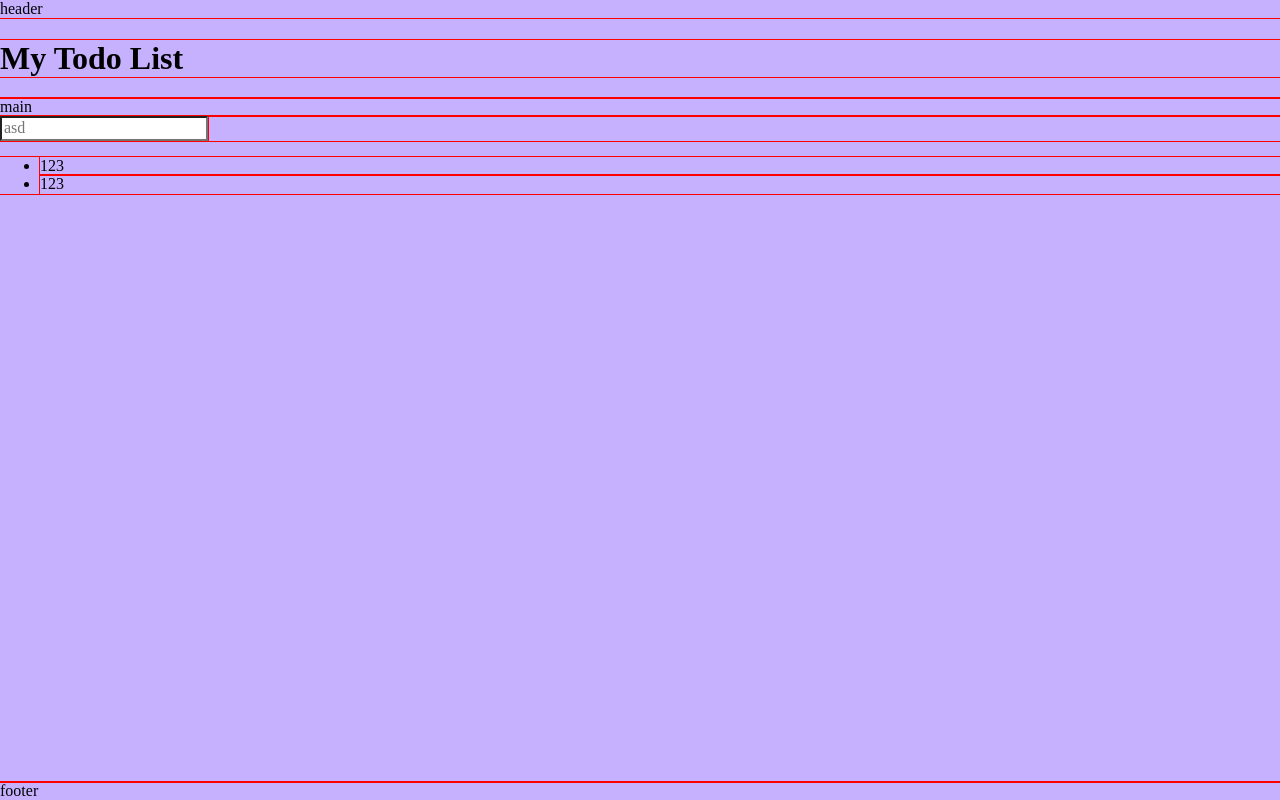
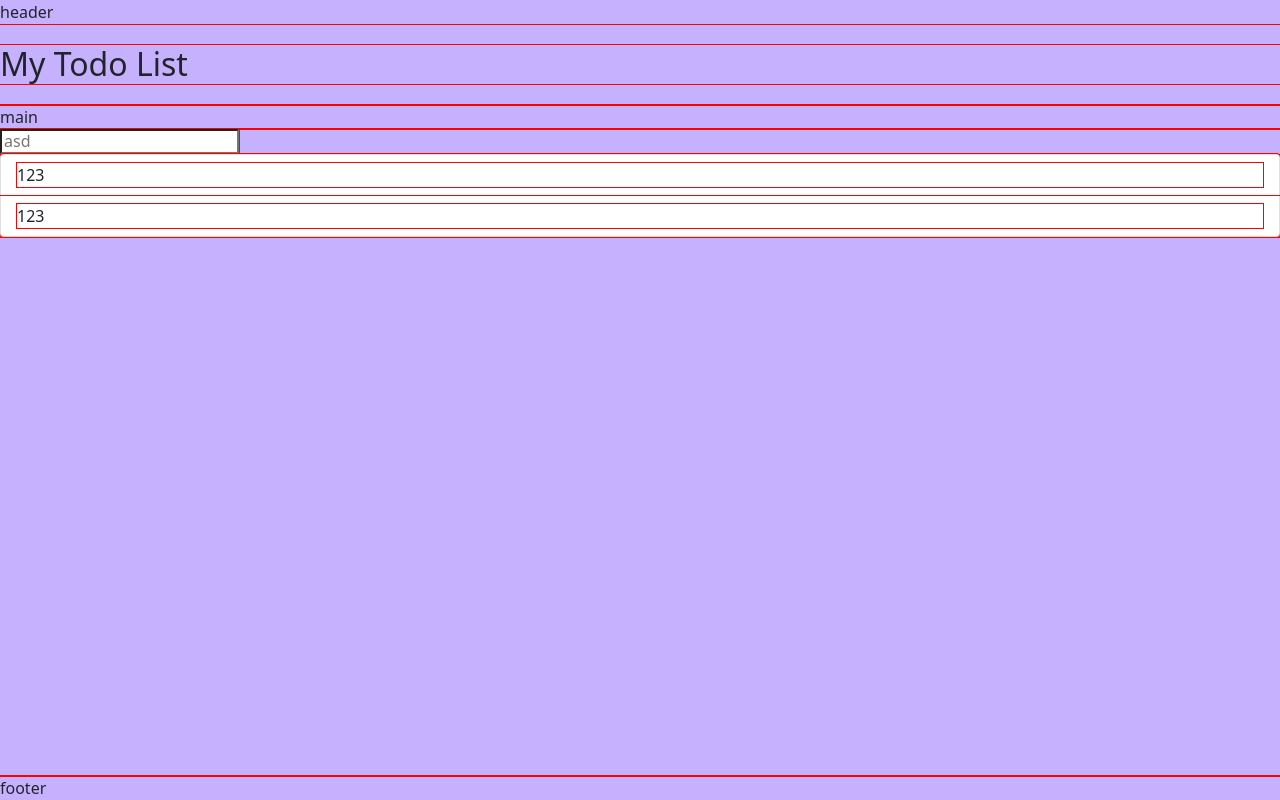
Before and after one commit to ramach05/todo-react-redux, a React (Create React App) app: page / in a window 1280 px wide. Built offline with nearby package versions, Linux system fonts and the light colour scheme.

Commit message:
feat: add bootstrap

```diff
--- a/public/index.html
+++ b/public/index.html
@@ -2,8 +2,20 @@
 <html lang="en">
   <head>
     <meta charset="utf-8" />
+    <meta name="viewport" content="width=device-width, initial-scale=1" />
     <link rel="icon" href="%PUBLIC_URL%/favicon.ico" />
-    <meta name="viewport" content="width=device-width, initial-scale=1" />
+    <link
+      rel="stylesheet"
+      href="https://cdn.jsdelivr.net/npm/bootstrap@5.1.0/dist/css/bootstrap.min.css"
+      integrity="sha384-KyZXEAg3QhqLMpG8r+8fhAXLRk2vvoC2f3B09zVXn8CA5QIVfZOJ3BCsw2P0p/We"
+      crossorigin="anonymous"
+    />
+    <link
+      rel="stylesheet"
+      href="https://cdn.jsdelivr.net/npm/@fortawesome/fontawesome-free@5.15.3/css/fontawesome.min.css"
+      integrity="sha384-wESLQ85D6gbsF459vf1CiZ2+rr+CsxRY0RpiF1tLlQpDnAgg6rwdsUF1+Ics2bni"
+      crossorigin="anonymous"
+    />
     <title>Todo App</title>
   </head>
   <body>
--- a/src/components/TodoItem/TodoItem.js
+++ b/src/components/TodoItem/TodoItem.js
@@ -4,7 +4,7 @@
 
 function TodoItem() {
   return (
-    <li className="">
+    <li className="list-group-item">
       <div className="">123</div>
     </li>
   );
--- a/src/components/TodoListItems/TodoListItems.js
+++ b/src/components/TodoListItems/TodoListItems.js
@@ -5,7 +5,7 @@
 
 function TodoListItems() {
   return (
-    <ul className="">
+    <ul className="list-group">
       <TodoItem />
       <TodoItem />
     </ul>
```
